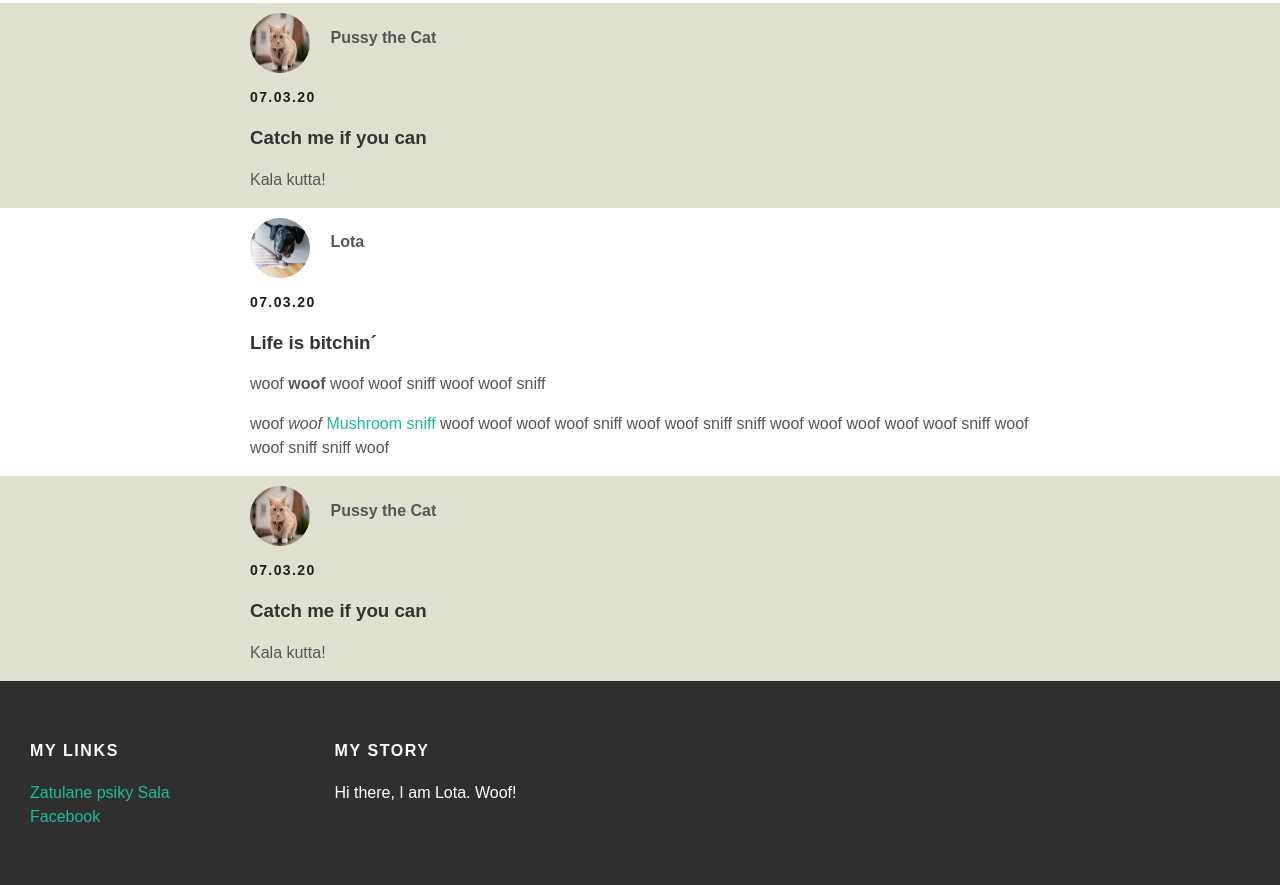
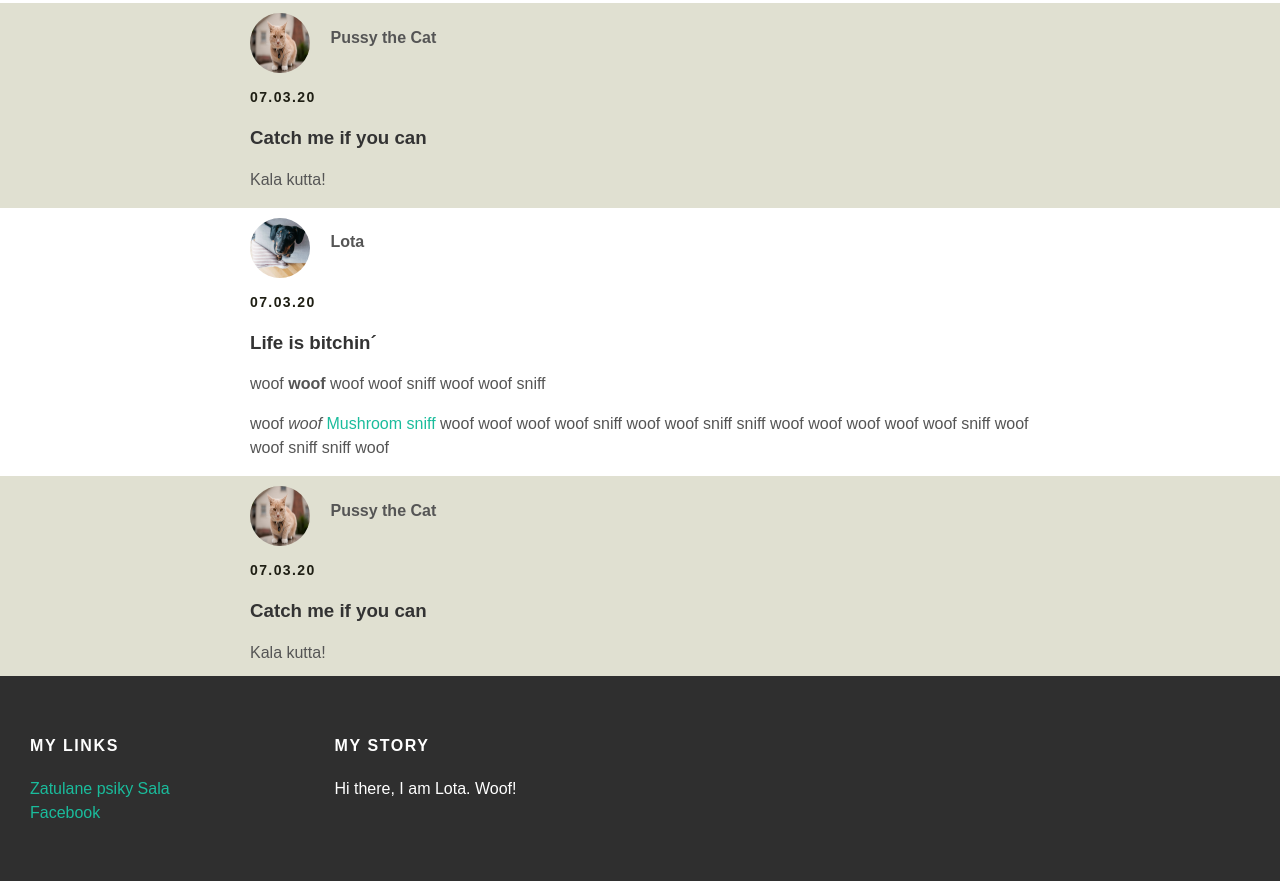
Before and after one commit to guithead/guithead.github.io, a plain HTML site: page index.html in a window 1280 px wide. Shown: the part 415-1300 px from the top of the page. Drawn offline with Linux system fonts and the light colour scheme.

Commit message:
Add files via upload

```diff
--- a/style.css
+++ b/style.css
@@ -1,17 +1,12 @@
 @import url(http://fonts.googleapis.com/css?family=Montserrat:400,700);
 
-html {
-  height: 100%;
-  width: 100%;
-  margin: 0;
-  padding: 0;
-}
 body {
   color: #555;
   margin: 0;
   padding: 0;
-  width: 100%;
-  height: 100%;
+  padding-bottom: 100px;
+  min-width: 100vw;
+  min-height: 100vh;
   position: relative;
   font-family: ´Montserrat´, sans-serif;
 }
@@ -46,16 +41,17 @@ body {
   padding-left: 20px;
   margin-top: 0;
 }
-.container {
-  max-width: 100%;
+#content {
+  width: 100vw;
   margin: 0 auto;
+  padding-bottom: 100px;
 }
 #footer {
   background-color: #2f2f2f;
   padding: 40px 0 40px 30px;
   width: 100%;
-  bottom: 0 auto;
-  left: 0;
+  height: 100;
+  bottom: 0;
   position: absolute;
 }
 .column {
```
